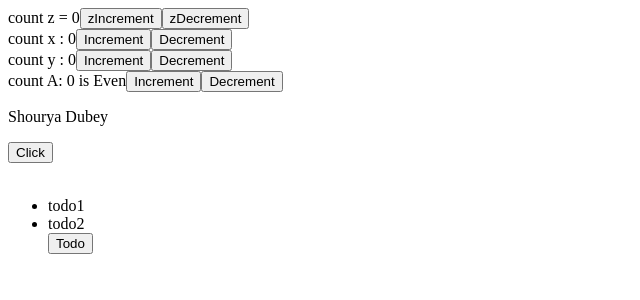
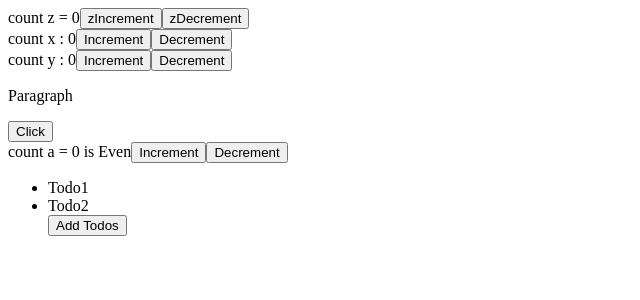
Before and after one commit to Shourya-Dubey/PW-Full-Stack-Web-Dev, a React (Create React App) app in the folder Module66-React/reactapp/: page / in a window 1280 px wide. Shown: the top 300 px of the page, without its empty margins (0-640 px from the left). Built offline with nearby package versions, Linux system fonts and the light colour scheme.

Commit message:
separate file to ReactPart2 Folder

```diff
--- a/Module66-React/reactapp/src/App.js
+++ b/Module66-React/reactapp/src/App.js
@@ -1,6 +1,8 @@
 import Image from "./Image";
 import DogCard1  from "./DogCard";
-import Counter from "./Counter";
+import Counter from "./ReactPart2/Counter";
+import Conditional  from "./ReactPart2/Conditional";
+import Todo from "./ReactPart2/Todo";
 
 function App() {
   return (
@@ -17,7 +19,8 @@ function App() {
       <Image image="https://encrypted-tbn0.gstatic.com/images?q=tbn:ANd9GcRLm-r3QBCn15pn9zz68VFG1Bw2keUrwZ7WueGL4rQuA2TQpQA9jOrEt4nDisDresZIMIM&usqp=CAU" /> */}
 
       <Counter/>
-
+      <Conditional/>
+      <Todo/>
     </>
   );
 }
--- a/Module66-React/reactapp/src/Counter.js
+++ /dev/null
@@ -1,61 +0,0 @@
-import { useState } from "react";
-
-let z = 0;
-
-function Counter(){
-
-    const[x, setX] = useState(0);
-    const[y, setY] = useState(0);
-    const[a, setA] = useState(0);
-    const[isEditting, setIsEditting] = useState(false);
-    const[todos, setTodo] = useState(['todo1', 'todo2']);
-
-    return (
-      <>
-        count z = {z}
-        <button
-          onClick={() => {
-            z += 1;
-          }}
-        >
-          zIncrement
-        </button>
-        <button
-          onClick={() => {
-            z -= 1;
-          }}
-        >
-          zDecrement
-        </button>
-        <br />
-
-        count x : {x}
-        <button onClick={() => setX(x + 1)}>Increment</button>
-        <button onClick={() => setX(x - 1)}>Decrement</button>
-        <br />
-
-        count y : {y}
-        <button onClick={() => setY(y + 1)}>Increment</button>
-        <button onClick={() => setY(y - 1)}>Decrement</button>
-        <br />
-
-        count A: {a} is {a % 2 == 0 ? "Even" : "Odd"}
-        <button onClick={() => setA(a + 1)}>Increment</button>
-        <button onClick={() => setA(a - 1)}>Decrement</button>
-        <br />
-
-        {isEditting ? <input /> : <p>Shourya Dubey</p>}
-        <button onClick={() => setIsEditting(!isEditting)}>Click</button>
-        <br />
-        <br />
-
-        <ul>
-           {
-            todos.map((todo)=><li>{todo}</li>)
-           }
-          <button onClick={() => setTodo([...todos, "newTodo"])}>Todo</button>
-        </ul>
-      </>
-    );
-}
-export default Counter
--- /dev/null
+++ b/Module66-React/reactapp/src/ReactPart2/Conditional.js
@@ -0,0 +1,23 @@
+import { useState } from "react";
+
+function Conditional(){
+
+    const[isEditting, setIsEditting] = useState(false)
+    const[a, setA] = useState(0);
+
+    return(
+        <>
+        {
+            isEditting ? <input/> : <p>Paragraph</p>
+        }
+        <button onClick={()=>setIsEditting(!isEditting)}>Click</button>
+        <br/>
+
+        count a = {a} is {a%2 ==0 ? "Even" : "Odd"}
+        <button onClick={()=>setA(a+1)}>Increment</button>
+        <button onClick={()=>setA(a-1)}>Decrement</button>
+        </>
+    )
+}
+
+export default Conditional;
--- /dev/null
+++ b/Module66-React/reactapp/src/ReactPart2/Counter.js
@@ -0,0 +1,42 @@
+import { useState } from "react";
+
+let z = 0;
+
+function Counter(){
+
+    const[x, setX] = useState(0);
+    const[y, setY] = useState(0);
+
+      return (
+        <>
+          count z = {z}
+          <button
+            onClick={() => {
+              z += 1;
+            }}
+          >
+            zIncrement
+          </button>
+          <button
+            onClick={() => {
+              z -= 1;
+            }}
+          >
+            zDecrement
+          </button>
+          <br />
+
+          count x : {x}
+          <button onClick={() => setX(x + 1)}>Increment</button>
+          <button onClick={() => setX(x - 1)}>Decrement</button>
+          <br />
+
+          count y : {y}
+          <button onClick={() => setY(y + 1)}>Increment</button>
+          <button onClick={() => setY(y - 1)}>Decrement</button>
+          <br />
+        </>
+      );
+}
+
+export default Counter;
--- /dev/null
+++ b/Module66-React/reactapp/src/ReactPart2/Todo.js
@@ -0,0 +1,18 @@
+import { useState } from "react";
+
+function Todo(){
+
+    const[todos, setTodos] = useState(['Todo1', 'Todo2'])
+
+    return (
+        <ul>
+          {todos.map((todo) => (
+            <li>{todo}</li>
+          ))}
+          <button onClick={() => setTodos([...todos, "newTodo"])}>
+            Add Todos
+          </button>
+        </ul>
+    );
+}
+export default Todo;
```
